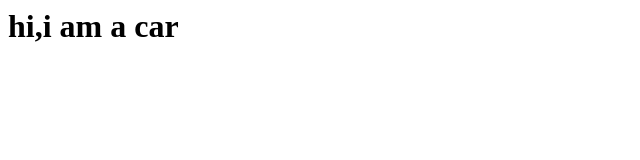
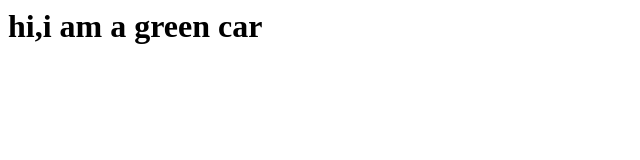
Before and after one commit to at4tec/react-w3s-class, a React (Create React App) app: page / in a window 1280 px wide. Shown: the top 160 px of the page, without its empty margins (0-640 px from the left). Built offline with nearby package versions, Linux system fonts and the light colour scheme.

Commit message:
adding state without constructor

```diff
--- a/src/App.js
+++ b/src/App.js
@@ -3,6 +3,7 @@ import React,{Component} from "react";
 
 export default class App extends Component{
   render(){
-    return <h1>hi,i am a car</h1>
+    this.state={color:'green'}
+    return <h1>hi,i am a {this.state.color} car</h1>
   }
 }
```
